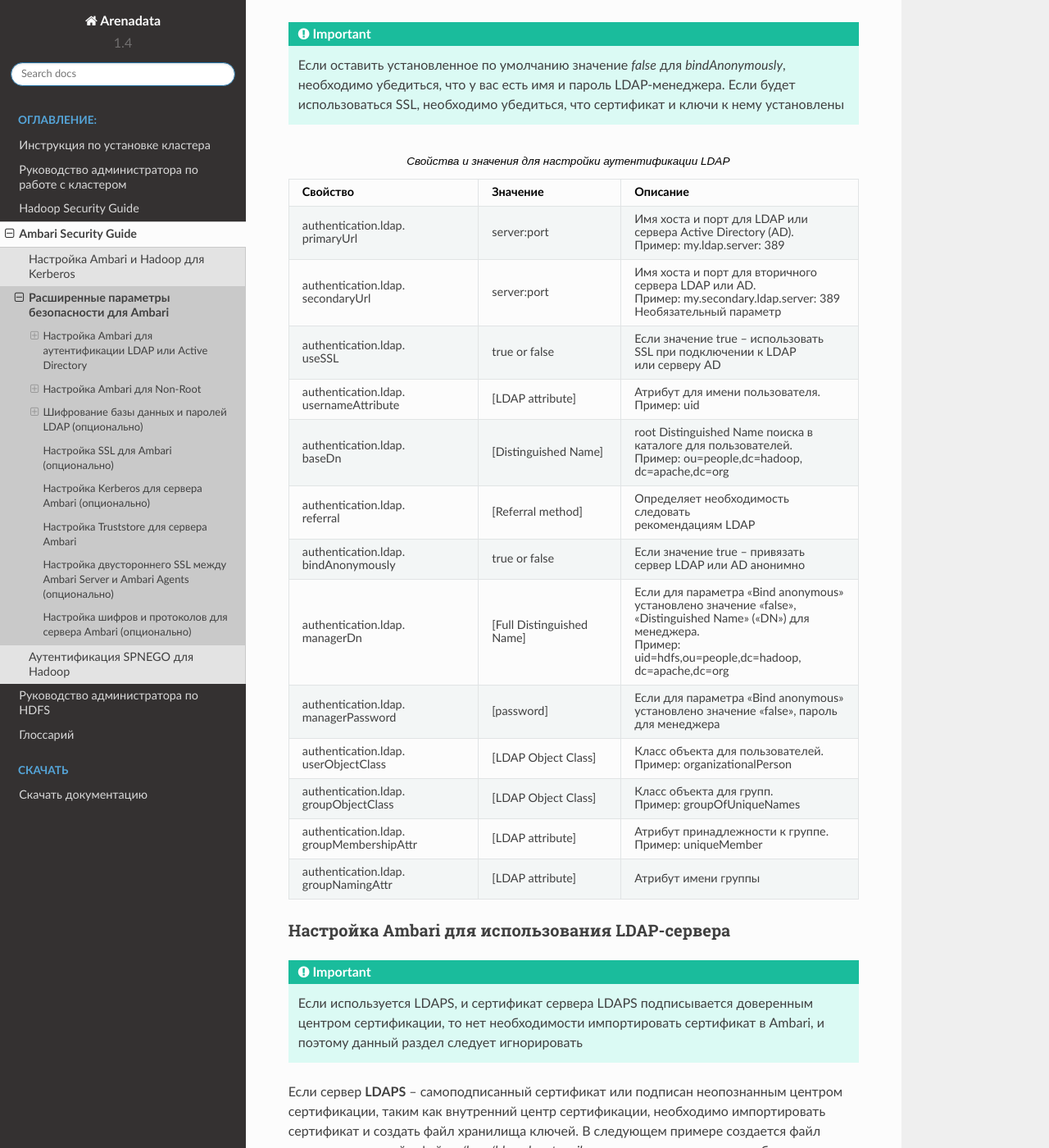
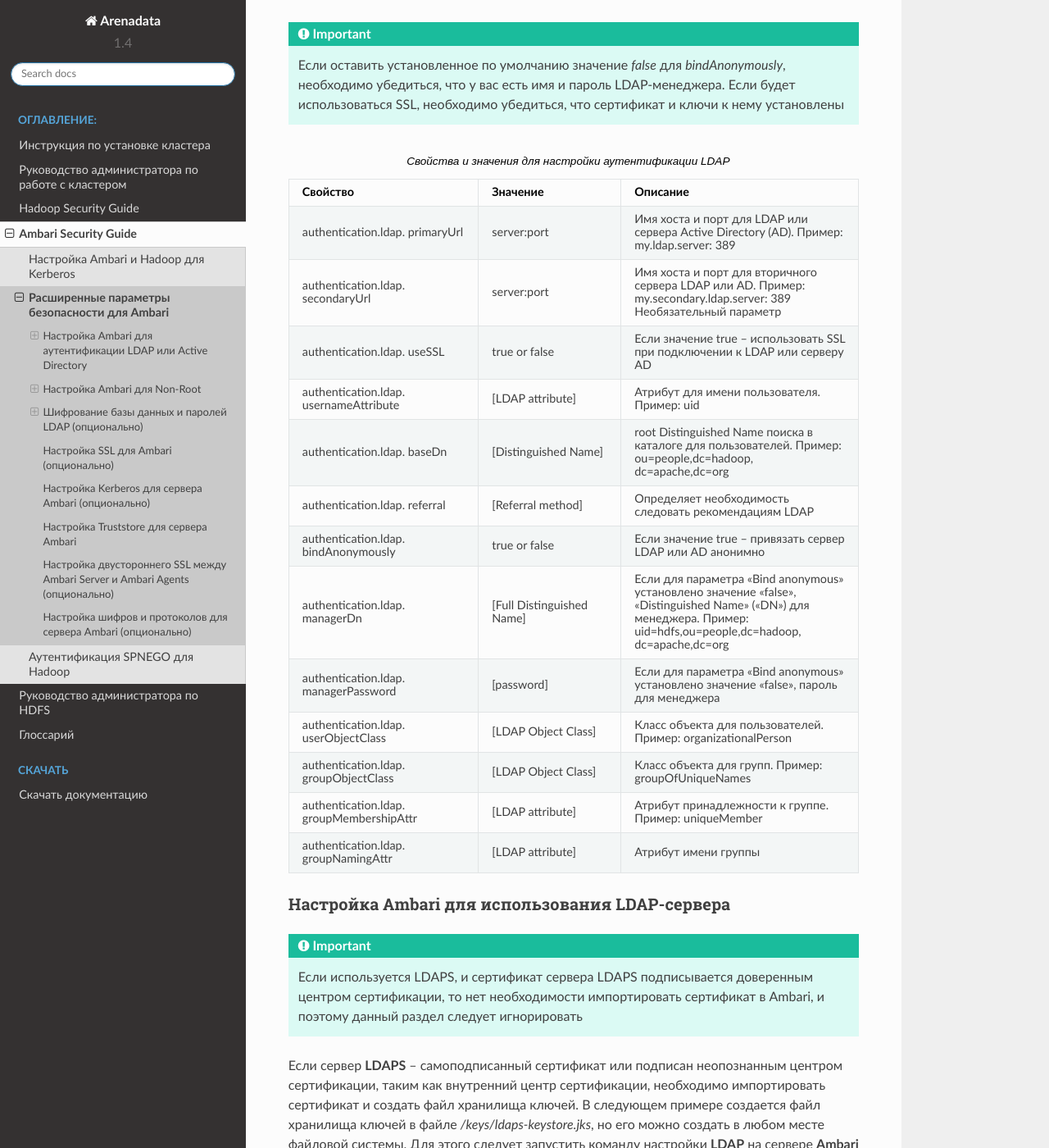
Before and after one commit to arenadata/docs_adps, a Sphinx documentation site: the page built from source/SecurityAmbari/options.rst, in a window 1280 px wide and 1400 px high, scrolled down 932 px. Shown: the whole window at 82% size. Built offline with Sphinx 7.4.7 and the Read the Docs theme 2.0.0, drawn with Linux system fonts in a browser that asks for light colours; part of the change alters nothing that is shown.

```diff
--- a/source/SecurityAmbari/options.rst
+++ b/source/SecurityAmbari/options.rst
@@ -27,19 +27,19 @@
    :header: "Свойство", "Значение", "Описание"
    :widths: 20, 15, 25
 
-   "authentication.ldap. |br| primaryUrl", "server:port", "Имя хоста и порт для LDAP или |br| сервера Active Directory (AD). |br| Пример: my.ldap.server: 389"
-   "authentication.ldap. |br| secondaryUrl", "server:port", "Имя хоста и порт для вторичного |br| сервера LDAP или AD. |br| Пример: my.secondary.ldap.server: 389 |br| Необязательный параметр"
-   "authentication.ldap. |br| useSSL", "true or false", "Если значение true –  использовать |br| SSL при подключении к LDAP |br| или серверу AD"
-   "authentication.ldap. |br| usernameAttribute", "[LDAP attribute]", "Атрибут для имени пользователя. |br| Пример: uid"
-   "authentication.ldap. |br| baseDn", "[Distinguished Name]", "root Distinguished Name поиска в |br| каталоге для пользователей. |br| Пример: ou=people,dc=hadoop, |br| dc=apache,dc=org"
-   "authentication.ldap. |br| referral", "[Referral method]", "Определяет необходимость следовать |br| рекомендациям LDAP"
-   "authentication.ldap. |br| bindAnonymously", "true or false", "Если значение true –  привязать |br| сервер LDAP или AD анонимно"
-   "authentication.ldap. |br| managerDn", "[Full Distinguished Name]", "Если для параметра «Bind anonymous» |br| установлено значение «false», |br| «Distinguished Name» («DN») для |br| менеджера. |br| Пример: uid=hdfs,ou=people,dc=hadoop, |br| dc=apache,dc=org"
-   "authentication.ldap. |br| managerPassword", "[password]", "Если для параметра «Bind anonymous» |br| установлено значение «false», пароль |br| для менеджера"
-   "authentication.ldap. |br| userObjectClass", "[LDAP Object Class]", "Класс объекта для пользователей. |br| Пример: organizationalPerson"
-   "authentication.ldap. |br| groupObjectClass", "[LDAP Object Class]", "Класс объекта для групп. |br| Пример: groupOfUniqueNames"
-   "authentication.ldap. |br| groupMembershipAttr", "[LDAP attribute]", "Атрибут принадлежности к группе. |br| Пример: uniqueMember"
-   "authentication.ldap. |br| groupNamingAttr", "[LDAP attribute]", "Атрибут имени группы"
+   "authentication.ldap. primaryUrl", "server:port", "Имя хоста и порт для LDAP или сервера Active Directory (AD). Пример: my.ldap.server: 389"
+   "authentication.ldap. secondaryUrl", "server:port", "Имя хоста и порт для вторичного сервера LDAP или AD. Пример: my.secondary.ldap.server: 389 Необязательный параметр"
+   "authentication.ldap. useSSL", "true or false", "Если значение true –  использовать SSL при подключении к LDAP или серверу AD"
+   "authentication.ldap. usernameAttribute", "[LDAP attribute]", "Атрибут для имени пользователя. Пример: uid"
+   "authentication.ldap. baseDn", "[Distinguished Name]", "root Distinguished Name поиска в каталоге для пользователей. Пример: ou=people,dc=hadoop, dc=apache,dc=org"
+   "authentication.ldap. referral", "[Referral method]", "Определяет необходимость следовать рекомендациям LDAP"
+   "authentication.ldap. bindAnonymously", "true or false", "Если значение true –  привязать сервер LDAP или AD анонимно"
+   "authentication.ldap. managerDn", "[Full Distinguished Name]", "Если для параметра «Bind anonymous» установлено значение «false», «Distinguished Name» («DN») для менеджера. Пример: uid=hdfs,ou=people,dc=hadoop, dc=apache,dc=org"
+   "authentication.ldap. managerPassword", "[password]", "Если для параметра «Bind anonymous» установлено значение «false», пароль для менеджера"
+   "authentication.ldap. userObjectClass", "[LDAP Object Class]", "Класс объекта для пользователей. Пример: organizationalPerson"
+   "authentication.ldap. groupObjectClass", "[LDAP Object Class]", "Класс объекта для групп. Пример: groupOfUniqueNames"
+   "authentication.ldap. groupMembershipAttr", "[LDAP attribute]", "Атрибут принадлежности к группе. Пример: uniqueMember"
+   "authentication.ldap. groupNamingAttr", "[LDAP attribute]", "Атрибут имени группы"
 
 
 Настройка Ambari для использования LDAP-сервера
```
